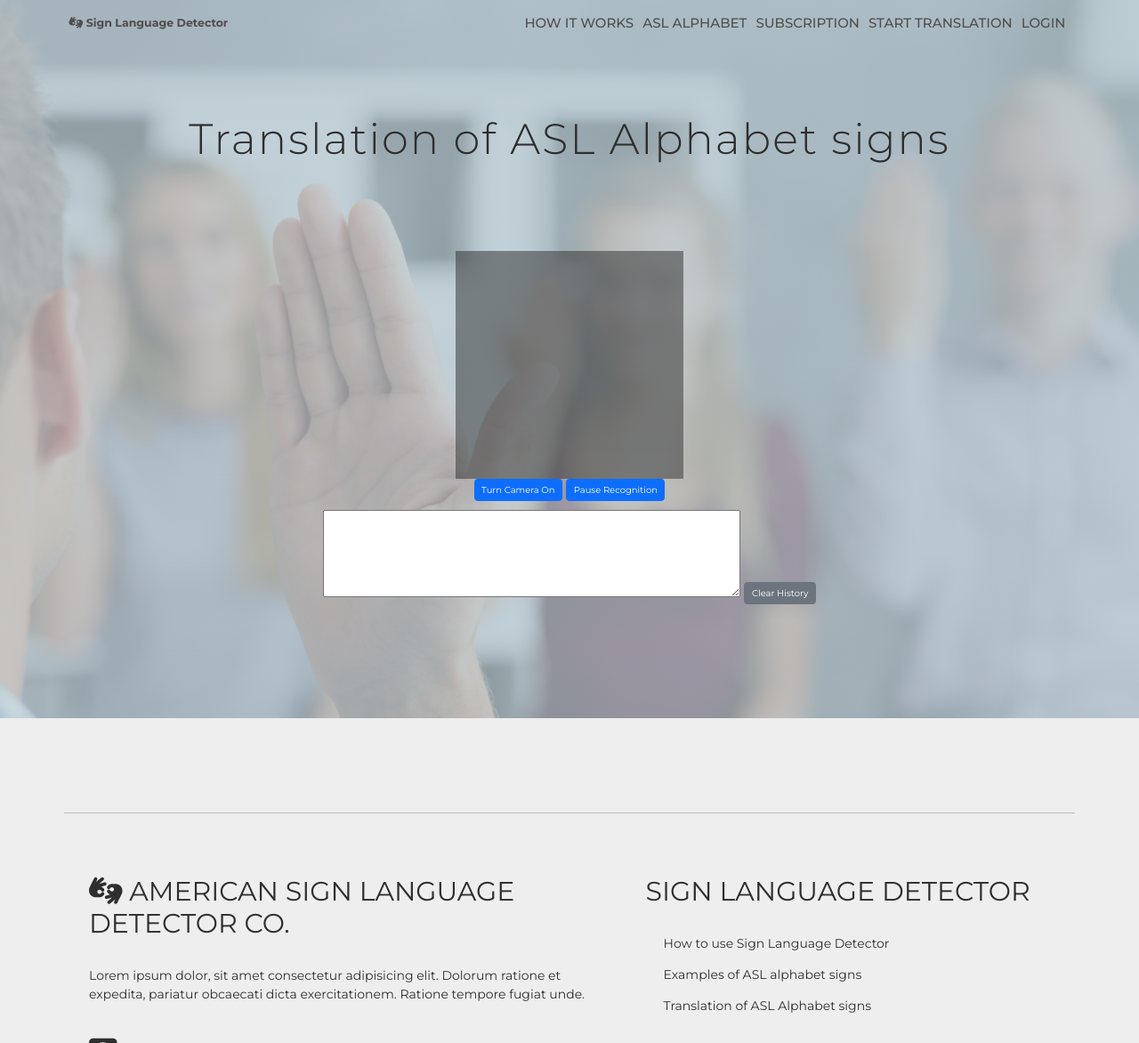
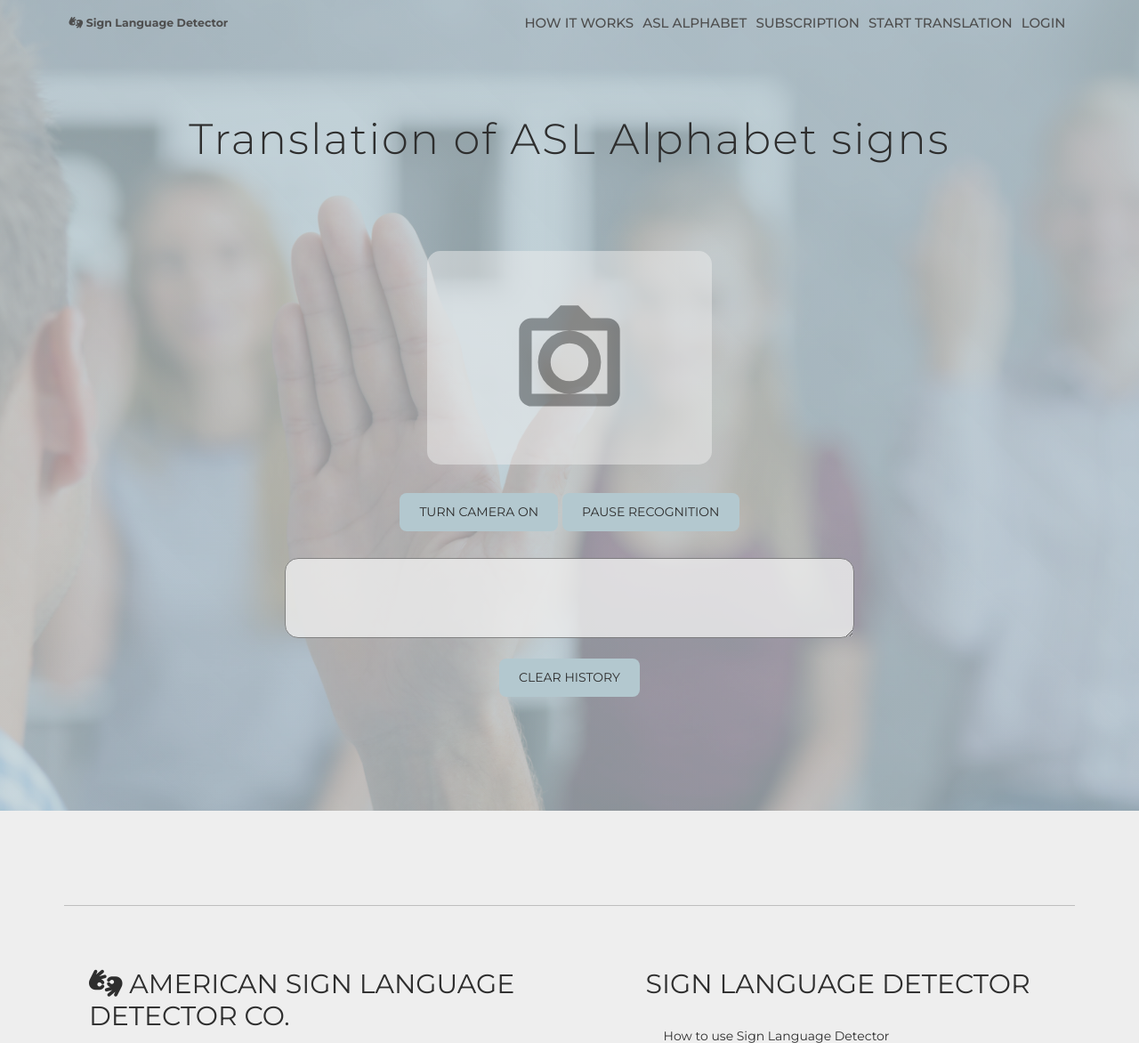
Before and after one commit to Bartosz-Wilkowski/53852_54355_52324_58445_58444, a Flask app: page /sli in a window 1280 px wide. Shown: the top 1172 px of the page at 89% size. Run offline with Flask 3, Linux system fonts and the light colour scheme; some libraries are stand-ins or nearby versions.

Commit message:
sli page changes

```diff
--- a/app/static/css/main.css
+++ b/app/static/css/main.css
@@ -356,7 +356,6 @@ nav .navbar-brand:hover {
 }
 
 .translate {
-  background-image: linear-gradient(45deg, rgba(179, 200, 207, 0.7), rgba(179, 200, 207, 0.8)), url(/img/hero-image-translate-small.jpeg);
   position: relative;
   display: flex;
   justify-content: center;
@@ -364,17 +363,11 @@ nav .navbar-brand:hover {
   text-align: center;
   background-size: cover;
   color: #2e2e2e;
-}
-.translate__box-text {
-  margin-top: 1em;
-  padding: 2em;
-  border-radius: 15px;
-  background-color: #eee;
-  opacity: 0.8;
+  background-image: linear-gradient(45deg, rgba(179, 200, 207, 0.7), rgba(179, 200, 207, 0.8)), url(/img/hero-image-translate-small.jpeg);
 }
 .translate__btn {
   display: inline-block;
-  margin-top: 1em;
+  margin-bottom: 1em;
   padding: 0.8em 1.6em;
   font-size: 1.4rem;
   font-family: "Montserrat", sans-serif;
@@ -389,30 +382,66 @@ nav .navbar-brand:hover {
 .translate__btn::before {
   background-color: #d2beb3;
 }
-.translate__box {
-  display: flex;
-  justify-content: space-between;
-  margin: 2em 0;
-  height: 30em;
-  color: #2e2e2e;
+.translate__btn-secondary {
+  display: block;
+  margin: 0 auto;
+}
+.translate__textarea {
+  margin-bottom: 1em;
+  padding: 2rem;
   text-align: center;
-}
-.translate__box-video {
-  border-radius: 15px;
-  background-color: none;
-}
-.translate__box-video video {
-  border-radius: 15px;
-  margin-right: 2em;
-}
-.translate__box-signs {
   border-radius: 15px;
   width: 40em;
   background-color: #eee;
   opacity: 0.8;
 }
-.translate__box-signs--activebox {
-  display: inline-block;
+.translate__prediction {
+  margin-bottom: 1em;
+}
+.translate video {
+  margin: 0 auto;
+  margin-bottom: 2em;
+  border-radius: 15px;
+}
+.translate .placeholder {
+  margin: 0 auto;
+  margin-bottom: 2em;
+  padding: 2.5em;
+  height: 15em;
+  width: 20em;
+  background-color: #eee;
+  text-align: center;
+  border-radius: 15px;
+}
+.translate__svg {
+  color: #4e4e4e;
+}
+.translate .swal2-icon {
+  display: flex;
+  justify-content: center;
+  align-items: center;
+  margin: 0 auto;
+  width: 132px;
+  height: 132px;
+  border-color: #eee !important;
+}
+.translate .swal2-icon .swal2-icon-content {
+  font-size: 80px;
+  color: #eee;
+}
+.translate .swal2-cancel,
+.translate .swal2-styled {
+  margin-top: 1em;
+  margin-bottom: 4em;
+  padding: 0.8em 1.6em;
+  color: #2e2e2e;
+  background-color: #eee;
+  border: none;
+  border-radius: 8px;
+  font-size: 1.4rem;
+  font-weight: 400;
+  font-family: Montserrat, sans-serif;
+  text-transform: uppercase;
 }
 
 .footer {
--- a/app/static/js/script.js
+++ b/app/static/js/script.js
@@ -5,7 +5,7 @@ const toggleRecognitionBtn = document.getElementById('toggleRecognitionBtn');
 const clearHistoryBtn = document.getElementById('clearHistoryBtn');
 const predictionElement = document.getElementById('prediction');
 const historyElement = document.getElementById('history');
-let historyText = "";
+let historyText = '';
 let cameraStream = null;
 let captureInterval = null;
 let recognitionPaused = false;
@@ -14,8 +14,9 @@ let limitReached = false;
 // Function to start the camera
 function startCamera() {
 	if (limitReached) return; // Prevent starting camera if limit is reached
-    navigator.mediaDevices.getUserMedia({ video: true })
-        .then(stream => {
+	navigator.mediaDevices
+		.getUserMedia({ video: true })
+		.then((stream) => {
 			video.srcObject = stream;
 			video.style.display = 'block';
 			placeholder.style.display = 'none';
@@ -23,14 +24,14 @@ function startCamera() {
 			toggleCameraBtn.textContent = 'Turn Camera Off';
 			startCapturing();
 		})
-        .catch(err => console.error('Error accessing webcam:', err));
+		.catch((err) => console.error('Error accessing webcam:', err));
 }
 
 // Function to stop the camera
 function stopCamera() {
 	if (cameraStream) {
 		let tracks = cameraStream.getTracks();
-        tracks.forEach(track => track.stop());
+		tracks.forEach((track) => track.stop());
 		video.srcObject = null;
 		video.style.display = 'none';
 		placeholder.style.display = 'block';
@@ -56,7 +57,7 @@ function stopCapturing() {
 }
 
 // Event listener for the toggle camera button
-toggleCameraBtn.addEventListener('click', function() {
+toggleCameraBtn.addEventListener('click', function () {
 	if (cameraStream) {
 		stopCamera();
 	} else {
@@ -65,7 +66,7 @@ toggleCameraBtn.addEventListener('click', function() {
 });
 
 // Event listener for the toggle recognition button
-toggleRecognitionBtn.addEventListener('click', function() {
+toggleRecognitionBtn.addEventListener('click', function () {
 	recognitionPaused = !recognitionPaused;
 	if (recognitionPaused) {
 		toggleRecognitionBtn.textContent = 'Resume Recognition';
@@ -88,14 +89,17 @@ function captureImage() {
 const socket = io();
 
 // Get prediction from server
-socket.on('prediction', data => {
+socket.on('prediction', (data) => {
 	if (data.prediction === 'space') {
 		predictionElement.textContent = `Predicted letter: ${data.prediction}`;
 		historyText += ' ';
 	} else if (data.prediction === 'del') {
 		predictionElement.textContent = `Predicted letter: ${data.prediction}`;
 		historyText = historyText.slice(0, -1);
-    } else if (data.prediction === 'nothing' || data.prediction === 'No hand detected') {
+	} else if (
+		data.prediction === 'nothing' ||
+		data.prediction === 'No hand detected'
+	) {
 		predictionElement.textContent = `Predicted letter: ${data.prediction}`;
 	} else {
 		predictionElement.textContent = `Predicted letter: ${data.prediction}`;
@@ -130,8 +134,8 @@ function showDialog() {
 		cancelButtonText: 'Upgrade Plan',
 		confirmButtonText: 'Not Now',
 		customClass: {
-            popup: 'swal-wide'
-        }
+			popup: 'swal-wide',
+		},
 	}).then((result) => {
 		// If Upgrade Plan is clicked
 		if (result.dismiss === Swal.DismissReason.cancel) {
@@ -145,28 +149,23 @@ function showDialog() {
 			// Create icon element
 			const iconElement = document.createElement('div');
 			iconElement.innerHTML = `
-                <div class="swal2-icon swal2-info" style="display: flex; justify-content: center; align-items: center; width: 132px; height: 132px; margin: 0 auto;">
-                    <div class="swal2-icon-content" style="font-size: 80px;">i</div>
+                <div class="swal2-icon swal2-info">
+                    <div class="swal2-icon-content">i</div>
                 </div>`;
 			messageElement.appendChild(iconElement);
 
 			// Create text element
 			const textElement = document.createElement('div');
-            textElement.textContent = 'You have reached your daily limit of recognized characters. Please wait until tomorrow or upgrade your plan.';
-            textElement.style.marginTop = '20px';
+			textElement.textContent =
+				'You have reached your daily limit of recognized characters. Please wait until tomorrow or upgrade your plan.';
+			textElement.style.marginTop = '3em';
 			messageElement.appendChild(textElement);
 
 			// Create Upgrade Plan button
 			const upgradeButton = document.createElement('button');
 			upgradeButton.textContent = 'Upgrade Plan';
 			upgradeButton.className = 'swal2-cancel swal2-styled';
-            upgradeButton.style.backgroundColor = '#3085d6';
-            upgradeButton.style.border = 'none';
-            upgradeButton.style.color = 'white';
-            upgradeButton.style.padding = '10px 20px';
-            upgradeButton.style.fontSize = '1em';
-            upgradeButton.style.marginTop = '20px';
-            upgradeButton.onclick = function() {
+			upgradeButton.onclick = function () {
 				window.location.href = '/register';
 			};
 			messageElement.appendChild(upgradeButton); // Append Upgrade Plan button to the message
@@ -179,9 +178,9 @@ function showDialog() {
 }
 
 // Event listener for the clear history button
-clearHistoryBtn.addEventListener('click', function() {
-    historyText = "";
-    historyElement.value = "";
+clearHistoryBtn.addEventListener('click', function () {
+	historyText = '';
+	historyElement.value = '';
 });
 
 // Check limit on page load
@@ -190,7 +189,7 @@ document.addEventListener('DOMContentLoaded', () => {
 });
 
 // Handle limit status from server
-socket.on('limit_status', status => {
+socket.on('limit_status', (status) => {
 	if (status.limitReached) {
 		limitReached = true;
 		disableButtons();
--- a/app/static/sass/layout/_main-section.scss
+++ b/app/static/sass/layout/_main-section.scss
@@ -150,8 +150,6 @@
 
 //sekcja translate
 .translate {
-	background-image: $light-transparent-color,
-		url(/img/hero-image-translate-small.jpeg);
 	position: relative;
 	display: flex;
 	justify-content: center;
@@ -159,18 +157,12 @@
 	text-align: center;
 	background-size: cover;
 	color: $dark;
-
-	&__box-text {
-		margin-top: 1em;
-		padding: 2em;
-		border-radius: 15px;
-		background-color: $light-white;
-		opacity: 0.8;
-	}
+	background-image: $light-transparent-color,
+		url(/img/hero-image-translate-small.jpeg);
 
 	&__btn {
 		display: inline-block;
-		margin-top: 1em;
+		margin-bottom: 1em;
 		padding: 0.8em 1.6em;
 		font-size: 1.4rem;
 		font-family: 'Montserrat', sans-serif;
@@ -186,40 +178,81 @@
 		&::before {
 			background-color: $secondary-color;
 		}
+
+		&-secondary {
+			display: block;
+			margin: 0 auto;
+		}
+	}
+
+	//box, w którym mają wyświetlać się znaki z tłumaczeniem
+	&__textarea {
+		margin-bottom: 1em;
+		padding: 2rem;
+		text-align: center;
+		border-radius: 15px;
+		width: 40em;
+		background-color: $light-white;
+		opacity: 0.8;
+	}
+
+	&__prediction {
+		margin-bottom: 1em;
 	}
 
 	//stylowanie video-boxa
 
-	&__box {
+	video {
+		margin: 0 auto;
+		margin-bottom: 2em;
+		border-radius: 15px;
+	}
+
+	.placeholder {
+		margin: 0 auto;
+		margin-bottom: 2em;
+		padding: 2.5em;
+		height: 15em;
+		width: 20em;
+		background-color: $light-white;
+		text-align: center;
+		border-radius: 15px;
+	}
+
+	&__svg {
+		color: $light-dark;
+	}
+
+	// icon item (You have reached your daily limit of recognized characters)
+	.swal2-icon {
 		display: flex;
-		justify-content: space-between;
-		margin: 2em 0;
-		height: 30em;
-		color: $dark;
-		text-align: center;
+		justify-content: center;
+		align-items: center;
+		margin: 0 auto;
+		width: 132px;
+		height: 132px;
+		border-color: $light-white !important;
 
-		&-video {
-			border-radius: 15px;
-			background-color: none;
-
-			video {
-				border-radius: 15px;
-				margin-right: 2em;
-			}
-		}
-
-		//drugi box, w którym mają wyświetlać się znaki z tłumaczeniem
-		&-signs {
-			border-radius: 15px;
-			width: 40em;
-			background-color: $light-white;
-			opacity: 0.8;
-
-
-
-			&--activebox {
-			display: inline-block;
-			}
+		.swal2-icon-content {
+			font-size: 80px;
+			color: $light-white;
 		}
 	}
+
+	// Upgrade Plan button
+	.swal2-cancel,
+	.swal2-styled {
+		margin-top: 1em;
+		margin-bottom: 4em;
+		padding: 0.8em 1.6em;
+		color: $dark;
+		background-color: $light-white;
+		border: none;
+		border-radius: 8px;
+		font-size: 1.4rem;
+		font-weight: 400;
+		font-family: Montserrat, sans-serif;
+		text-transform: uppercase;
+
+	}
 }
--- a/app/templates/sli.html
+++ b/app/templates/sli.html
@@ -6,19 +6,19 @@
         <h2 class="section-heading">
             Translation of ASL Alphabet signs
         </h2>
-        <div class="video-container">
+        <div class="transalate__video-container">
             <video id="video" width="640" height="480" autoplay style="display: none;"></video>
             <div id="placeholder" class="placeholder">
-                <svg xmlns="http://www.w3.org/2000/svg" viewBox="0 0 24 24" width="256" height="256" fill="currentColor">
+                <svg xmlns="http://www.w3.org/2000/svg" class="translate__svg" viewBox="0 0 24 24" width="170" height="170" fill="currentColor">
                     <path d="M12 7a5 5 0 100 10 5 5 0 000-10zm0 8a3 3 0 110-6 3 3 0 010 6zm6-10h-2.586l-2-2H10.586l-2 2H6a2 2 0 00-2 2v10a2 2 0 002 2h12a2 2 0 002-2V7a2 2 0 00-2-2zm0 12H6V7h12v10z"></path>
                 </svg>
             </div>
         </div>
-        <button id="toggleCameraBtn" class="btn btn-primary">Turn Camera On</button>
-        <button id="toggleRecognitionBtn" class="btn btn-primary">Pause Recognition</button>
-        <p id="prediction"></p>
-        <textarea id="history" rows="4" cols="50" readonly></textarea>
-        <button id="clearHistoryBtn" class="btn btn-secondary">Clear History</button>
+        <button id="toggleCameraBtn" class="translate__btn translate__btn-primary btn-special-animation">Turn Camera On</button>
+        <button id="toggleRecognitionBtn" class="translate__btn translate__btn-primary btn-special-animation">Pause Recognition</button>
+        <p id="prediction" class="translate__prediction"></p>
+        <textarea id="history" class="translate__textarea" rows="2" cols="50" readonly></textarea>
+        <button id="clearHistoryBtn" class="translate__btn translate__btn-secondary btn-special-animation">Clear History</button>
         <script src="https://cdn.jsdelivr.net/npm/sweetalert2@11"></script>
         <script src="https://cdnjs.cloudflare.com/ajax/libs/socket.io/4.0.1/socket.io.min.js"></script>
         <script src="/static/js/script.js"></script>
```
Also changed, not shown: 1 other file. Lines whose indentation alone changed are shown as unchanged.
